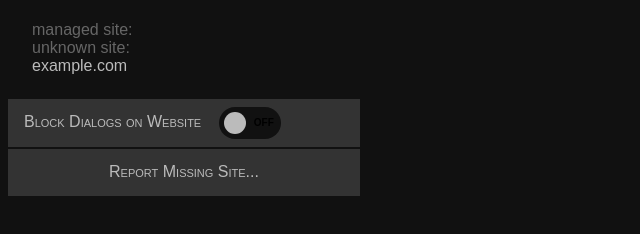
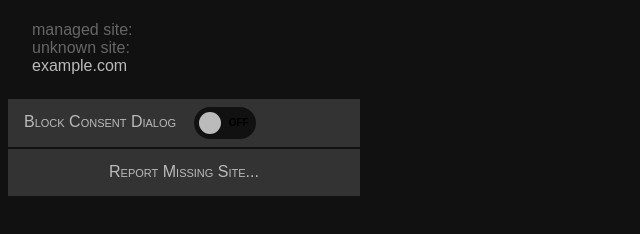
Before and after one commit to SociallyCompute/Global-Consent-Manager, a browser extension: page src/cookie.html in a window 1280 px wide. Shown: the part 110-344 px from the top of the page, without its empty margins (0-640 px from the left). Drawn offline with Linux system fonts and the light colour scheme.

Commit message:
Original Text

```diff
--- a/src/cookie.html
+++ b/src/cookie.html
@@ -19,7 +19,7 @@
 </p>
 
 <label title="">
-    Block Dialogs on Website
+    Block Consent Dialog
     <input id="blocked" type="checkbox">
 </label>
 
```
